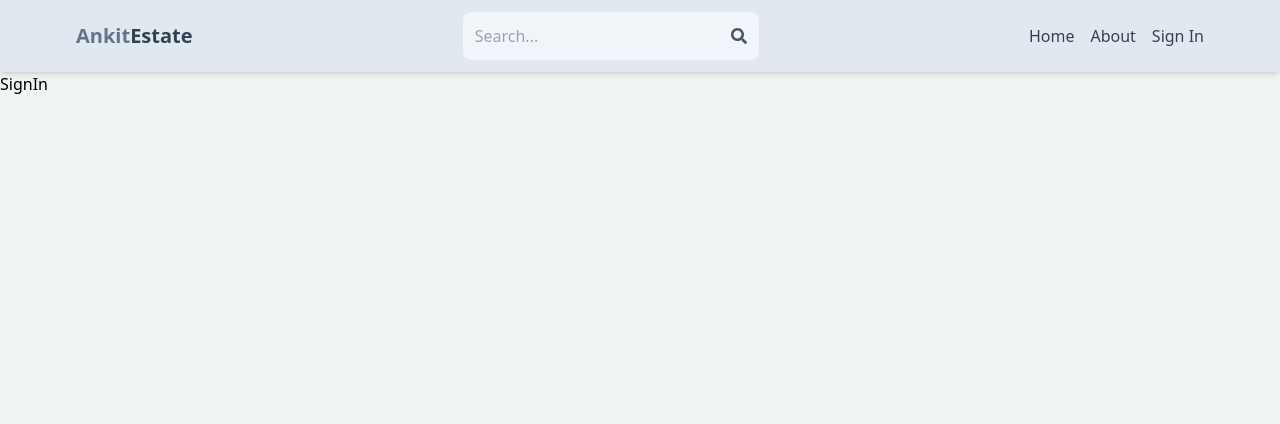
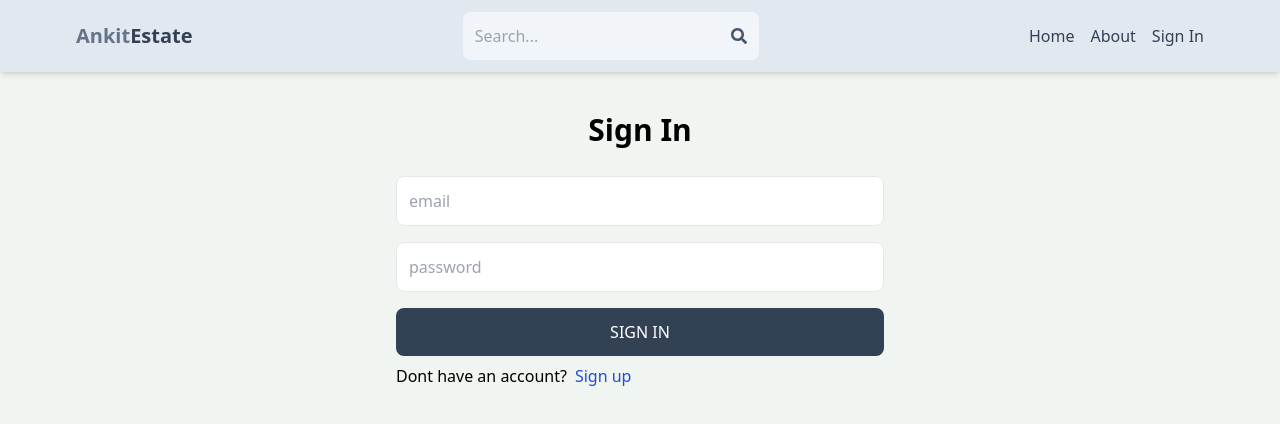
Before and after one commit to ankitgala11/HabitatHub, a React (Vite) app in the folder client/: page /sign-in in a window 1280 px wide. Shown: the top 424 px of the page. Built offline with nearby package versions, Linux system fonts and the light colour scheme.

Commit message:
added signin page in client

```diff
--- a/client/src/pages/SignIn.jsx
+++ b/client/src/pages/SignIn.jsx
@@ -1,5 +1,81 @@
-import React from "react";
+import { useState } from "react";
+import { Link, useNavigate } from "react-router-dom";
 
 export default function SignIn() {
-  return <div>SignIn</div>;
+  const [formData, setFormData] = useState({});
+  const [error, setError] = useState(null);
+  const [loading, setLoading] = useState(false);
+
+  const navigate = useNavigate();
+
+  const handleData = (e) => {
+    setFormData({
+      ...formData,
+      [e.target.id]: e.target.value,
+    });
+  };
+
+  const handleSubmit = async (e) => {
+    e.preventDefault();
+
+    setLoading(true);
+    console.log(formData);
+
+    const res = await fetch("/api/auth/signin", {
+      method: "POST",
+      headers: {
+        "Content-type": "application/json",
+      },
+      body: JSON.stringify(formData),
+    });
+
+    const data = await res.json();
+    console.log(data);
+
+    if (data.success === false) {
+      setLoading(false);
+      setError(data.message);
+      return;
+    }
+
+    setLoading(false);
+    setError(null);
+    navigate("/");
+  };
+
+  return (
+    <div className="p-3 max-w-lg mx-auto">
+      <h1 className="text-3xl text-center font-semibold my-7">Sign In</h1>
+      <form onSubmit={handleSubmit} className="flex flex-col gap-4  ">
+        <input
+          type="email"
+          placeholder="email"
+          className="rounded-lg p-3 border"
+          id="email"
+          onChange={handleData}
+        />
+        <input
+          type="password"
+          placeholder="password"
+          className="rounded-lg p-3 border"
+          id="password"
+          onChange={handleData}
+        />
+        <button
+          className="bg-slate-700 text-white rounded-lg p-3 uppercase hover:opacity-85
+        disabled:opacity-60 "
+        >
+          Sign In
+        </button>
+      </form>
+      <div className="flex gap-2 my-2">
+        <p>Dont have an account?</p>
+
+        <Link to="/sign-up">
+          <span className="text-blue-700 hover:underline">Sign up</span>
+        </Link>
+      </div>
+      {error && <p className="text-red-500 mt-5 text-center">{error}</p>}
+    </div>
+  );
 }
--- a/client/src/pages/SignUp.jsx
+++ b/client/src/pages/SignUp.jsx
@@ -82,7 +82,7 @@
           <span className="text-blue-700 hover:underline">Sign in</span>
         </Link>
       </div>
-      {error && <p className="text-red-500 mt-5">{error}</p>}
+      {error && <p className="text-red-500 mt-5 text-center">{error}</p>}
     </div>
   );
 }
```
Also changed, not shown: 1 other file (tests, documents, lock files or other folders).
